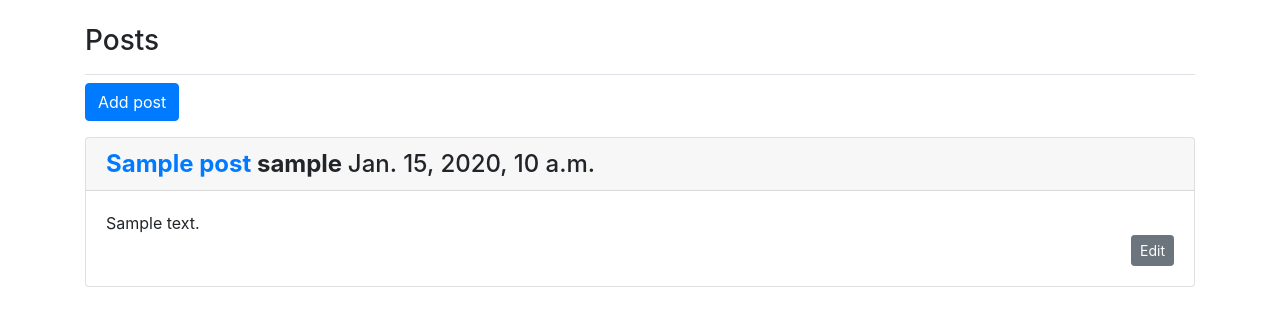
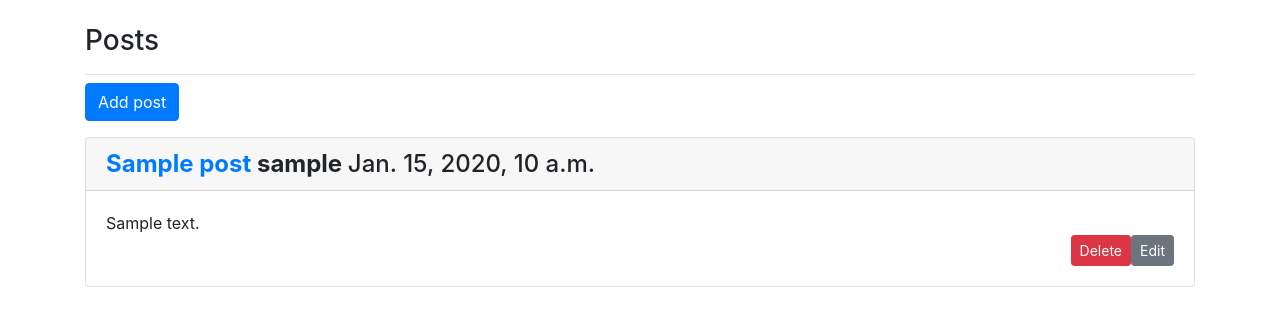
Before and after one commit to Enszula/Blog, a Django app: page /posts/ in a window 1280 px wide. Shown: the part 58-384 px from the top of the page. Run offline with Django 3.2, Linux system fonts and the light colour scheme; tables that the repository leaves empty hold one stand-in row (values such as "Sample post"); some libraries are stand-ins or nearby versions.

Commit message:
- add delete post function to views - modify post, posts templates

```diff
--- a/blogs/views.py
+++ b/blogs/views.py
@@ -1,6 +1,6 @@
 from django.contrib.auth.decorators import login_required
 from django.shortcuts import render, redirect
-from django.http import Http404
+from django.http import Http404, HttpResponseRedirect
 
 from .forms import PostForm
 from .models import Post
@@ -65,6 +65,16 @@ def edit_post(request, post_id):
     context = {'post': post, 'form': form}
     return render(request, 'blogs/edit_post.html', context)
 
+@login_required
+def delete_post(request, post_id):
+    """Delete a single post"""
+    post = Post.objects.get(id=post_id)
+
+    check_post_owner(request, post)
+    post.delete()
+
+    return redirect('/posts')
+
 def check_post_owner(request, post):
     if post.owner != request.user:
         raise Http404
--- a/templates/blogs/post.html
+++ b/templates/blogs/post.html
@@ -22,6 +22,9 @@
             <form action="{% url 'blogs:edit_post' post.id %}">
                 <button name="add_post" class="btn btn-secondary btn-sm float-right">Edit</button>
             </form>
+            <form action="{% url 'blogs:delete_post' post.id %}">
+                <button name="delete_post" class="btn btn-danger btn-sm float-right">Delete</button>
+            </form>
         </div>
     </div>
 
--- a/templates/blogs/posts.html
+++ b/templates/blogs/posts.html
@@ -25,13 +25,17 @@
             </h4>
             <div class="card-body">
                 {{ post.text | linebreaksbr }}
-                <form action="{% url 'blogs:edit_post' post.id%}">
+                <form action="{% url 'blogs:edit_post' post.id%}" method="post">
+                    {% csrf_token %}
                     <button name="add_post" class="btn btn-secondary btn-sm float-right">Edit</button>
+                </form>
+                <form action="{% url 'blogs:delete_post' post.id%}">
+                    <button  name="delete_post" class="btn btn-danger btn-sm float-right">Delete</button>
                 </form>
             </div>
         </div>
     {% empty %}
-        <li><h3>No posts have been added yet.</h3></li>
+        <h3>No posts have been added yet.</h3>
 
     {% endfor %}
 
```
